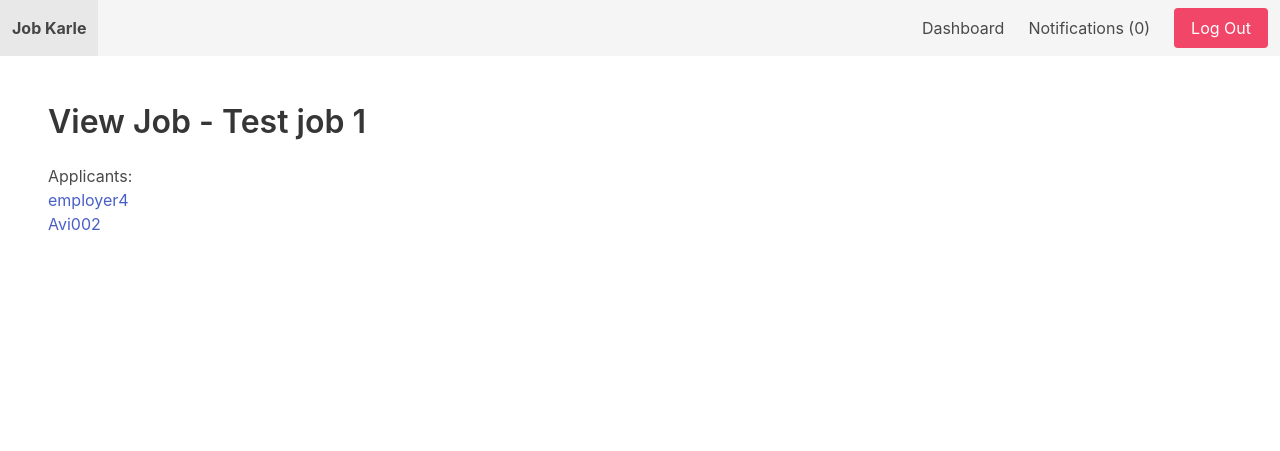
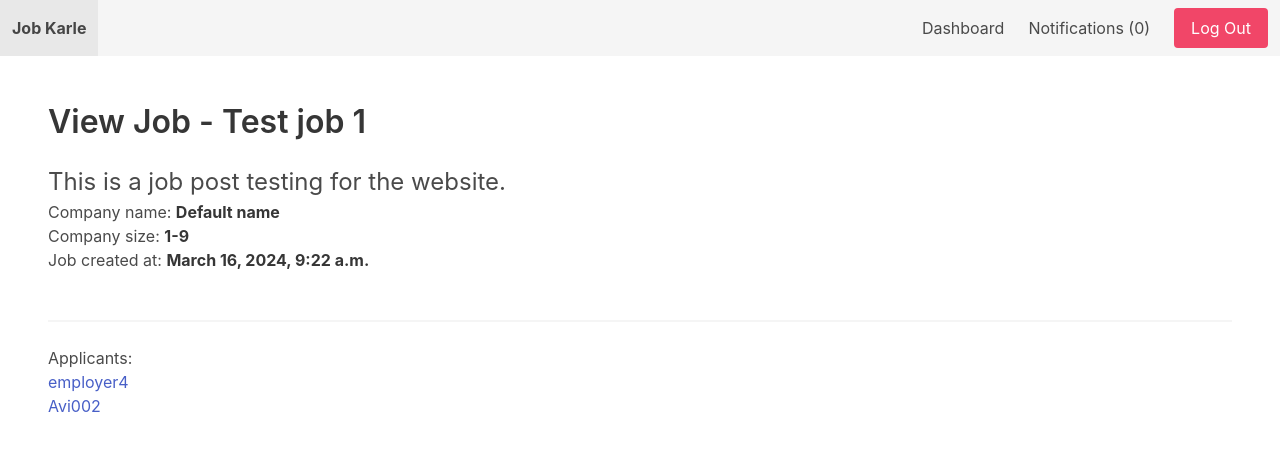
Before and after one commit to rohit250799/jobkarle, a Django app: page /dashboard/job/1/ in a window 1280 px wide. Shown: the top 451 px of the page. Run offline with Django 5.2, Linux system fonts and the light colour scheme; a user stored in the database is signed in; data comes from the database, SQL or seed files in the repository; data that the repository does not hold is empty.

Commit message:
Creating the add job link and displaying the job descriptions, in the view dashboard job template - displaying the company details

```diff
--- a/nawkree/job/templates/job/job_detail.html
+++ b/nawkree/job/templates/job/job_detail.html
@@ -4,6 +4,8 @@
     <h1 class="title">{{ job.title }}</h1>
     <p class="is-size-4">{{ job.short_description }}</p>
     <p class="">{{ job.long_description }}</p>
+    {% if job.company_address %}<p>Company address: {{ job.company_address }}</p>{% endif %}
+    <p>Company size: <strong>{{ job.get_company_size_display }}</strong></p>
 
     {% if request.user.userprofile.is_employer %}
         <div class="">
--- a/nawkree/userprofile/templates/userprofile/view_dashboard_job.html
+++ b/nawkree/userprofile/templates/userprofile/view_dashboard_job.html
@@ -2,6 +2,11 @@
 
 {% block content %}
     <h1 class="title">View Job - {{ job.title }}</h1>
+    <p class="is-size-4">{{ job.short_description }}</p>
+    <p>Company name: <strong>{{ job.company_name }}</strong></p>
+    <p>Company size: <strong>{{ job.get_company_size_display }}</strong></p>
+    <p>Job created at: <strong>{{ job.created_at }}</strong></p>
+    <br><hr>
 
     <div class="">
         <p>Applicants: </p>
```
Also changed, not shown: nawkree/userprofile/templates/userprofile/dashboard.html (+11 -3 lines).
